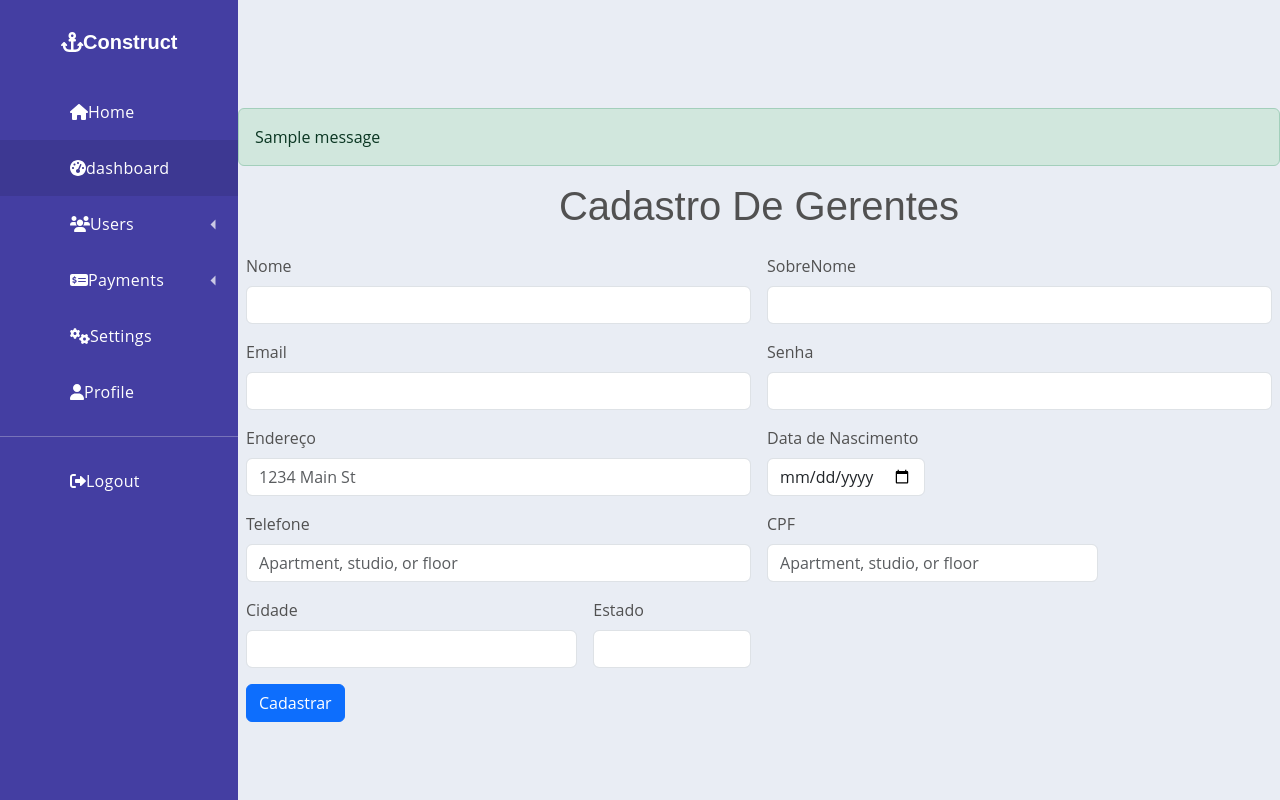
After one commit to Carlowww18/Construct, a Django app: page /area/gerente_form/ in a window 1280 px wide. The commit adds this page. Run offline with Django 5.2, Linux system fonts and the light colour scheme; a user stored in the database is signed in; tables that the repository leaves empty hold one stand-in row (values such as "Sample post"); one stand-in notice (Sample message) is shown.

Commit message:
atualizando

```diff
--- a/administracao/apps.py
+++ b/administracao/apps.py
@@ -4,3 +4,7 @@ from django.apps import AppConfig
 class AdministracaoConfig(AppConfig):
     default_auto_field = "django.db.models.BigAutoField"
     name = "administracao"
+
+
+    def ready(self):
+        import administracao.signals
--- a/administracao/models.py
+++ b/administracao/models.py
@@ -1,7 +1,24 @@
 from django.db import models
 from django.contrib.auth.models import AbstractUser
+from datetime import date
 
 class Users(AbstractUser):
-    choice_cargo = (('V', 'gerente'),
-                    ('G', 'gerente'))
-    cargo = models.CharField(max_length=1, choices=choice_cargo)
+    choice_cargo = (('V', 'Vendedor'),
+                    ('G', 'Gerente'))
+    cargo = models.CharField(max_length=1, choices=choice_cargo, blank=True)
+    nome = models.CharField(max_length=150, blank=True)
+    sobrenome = models.CharField(max_length=150, blank=True)
+    cpf = models.CharField(max_length=14, unique=True, verbose_name="CPF", blank=True)
+    telefone = models.CharField(max_length=15, verbose_name="Telefone", blank=True)
+    data_nascimento = models.DateField(null=True, blank=True, verbose_name="Data de Nascimento")
+    endereco = models.CharField(max_length=80, blank=True)
+    cidade = models.CharField(max_length=50, blank=True)
+    estado = models.CharField(max_length=50, blank=True)
+
+    @property
+    def idade(self):
+        if self.data_nascimento:
+            hoje = date.today()
+            return hoje.year - self.data_nascimento.year - (
+                (hoje.month, hoje.day) < (self.data_nascimento.month, self.data_nascimento.day)
+            )
--- /dev/null
+++ b/administracao/templates/gerente/gerente_form.html
@@ -0,0 +1,110 @@
+{% extends 'base.html' %}
+
+{% block head %}
+    Cadastro de Gerente
+{% endblock %}
+
+{% block body %}
+
+{% if messages %}
+<br>
+{% for message in messages  %}
+    <div class="alert {{ message.tags }}">
+        {{message}}
+    </div>
+{% endfor %}
+{% endif %}
+
+<form style='margin-left: 20px; margin: 0;' class="row g-3" method='POST' action="{% url 'gerente_form' %}">{% csrf_token %}
+    <div class='container' style='text-align: center;'>
+        <h1>Cadastro De Gerentes</h1>
+    </div>
+    <div class="col-md-6">
+      <label for="inputEmail4" class="form-label">Nome</label>
+      <input type="text" name='nome' class="form-control" id="inputEmail4">
+    </div>
+    <div class="col-md-6">
+      <label for="inputEmail4" class="form-label">SobreNome</label>
+      <input type="text" name='sobrenome' class="form-control" id="inputEmail4">
+    </div>
+    <div class="col-md-6">
+      <label for="inputEmail4" class="form-label">Email</label>
+      <input type="email" name='email' class="form-control" id="inputEmail4">
+    </div>
+    <div class="col-md-6">
+      <label for="inputPassword4" class="form-label">Senha</label>
+      <input type="password" name='senha' class="form-control" id="inputPassword4">
+    </div>
+    <div class="col-6">
+      <label for="inputAddress" class="form-label">Endereço</label>
+      <input type="text" name='endereco' class="form-control" id="inputAddress" placeholder="1234 Main St">
+    </div>
+    <div class="col-2">
+      <label for="inputAddress" class="form-label">Data de Nascimento</label>
+      <input type="date" name='data_nascimento' class="form-control" id="inputAddress" placeholder="1234 Main St">
+    </div>
+    <div class="col-6">
+      <label for="inputAddress2" class="form-label">Telefone</label>
+      <input type="text" name='telefone' class="form-control" id="id_telefone" maxlength="15" placeholder="Apartment, studio, or floor">
+    </div>
+    <div class="col-4">
+      <label for="inputAddress2" class="form-label">CPF</label>
+      <input type="text" name='cpf' class="form-control" id="id_cpf" maxlength="14" placeholder="Apartment, studio, or floor">
+    </div>
+    <div class="col-md-4">
+      <label for="inputCity" class="form-label">Cidade</label>
+      <input type="text" name='cidade' class="form-control" id="inputCity">
+    </div>
+    <div class="col-md-2">
+      <label for="inputZip" class="form-label">Estado</label>
+      <input type="text" name='estado' class="form-control" id="inputZip">
+    </div>
+    <div class="col-12">
+      <button type="submit" class="btn btn-primary">Cadastrar</button>
+    </div>
+</form>
+<script>
+    /* Máscaras CPF */
+    const input = document.getElementById("id_cpf");
+
+    input.addEventListener("keyup", formatarCPF);
+
+    function formatarCPF(e){
+
+    var v=e.target.value.replace(/\D/g,"");
+
+    v=v.replace(/(\d{3})(\d)/,"$1-$2");
+
+    v=v.replace(/(\d{3})(\d)/,"$1-$2");
+
+    v=v.replace(/(\d{3})(\d{1,2})$/,"$1-$2");
+
+    e.target.value = v;
+
+    }
+
+    /* Máscaras TELEFONE */
+    function mascara(o,f){
+        v_obj=o
+        v_fun=f
+        setTimeout("execmascara()",1)
+    }
+    function execmascara(){
+        v_obj.value=v_fun(v_obj.value)
+    }
+    function mtel(v){
+        v=v.replace(/\D/g,""); //Remove tudo o que não é dígito
+        v=v.replace(/^(\d{2})(\d)/g,"($1)$2 "); //Coloca parênteses em volta dos dois primeiros dígitos
+        v=v.replace(/(\d)(\d{4})$/,"$1-$2"); //Coloca hífen entre o quarto e o quinto dígitos
+        return v;
+    }
+    function id( el ){
+        return document.getElementById( el );
+    }
+    window.onload = function(){
+        id('id_telefone').onkeyup = function(){
+            mascara( this, mtel );
+        }
+    }
+</script>
+{% endblock  %}
--- a/administracao/templates/login.html
+++ b/administracao/templates/login.html
@@ -23,8 +23,8 @@
                 </div>
 
                 <div class="mb-3">
-                  <input type="text" class="form-control" name="username" id="Username" aria-describedby="emailHelp"
-                    placeholder="User Name">
+                  <input type="text" class="form-control" name="email" id="Username" aria-describedby="emailHelp"
+                    placeholder="E-mail">
                 </div>
                 <div class="mb-3">
                   <input type="password" class="form-control" name="senha" id="password" placeholder="password">
--- a/administracao/urls.py
+++ b/administracao/urls.py
@@ -3,6 +3,11 @@ from . import views
 
 urlpatterns = [
     path('admin/', views.admin, name='admin'),
-    path('login', views.login, name='login'),
-    path('logotu', views.logout, name='logout')
+    path('login/', views.login, name='login'),
+    path('logout/', views.logout, name='logout'),
+
+    #GERENTE
+    path('gerente/', views.gerente, name='gerente'),
+    path('gerente_form/', views.gerente_form, name='gerente_form'),
+    path('gerente_delete/<int:id>', views.gerente_delete, name='gerente_delete'),
 ]
--- a/administracao/views.py
+++ b/administracao/views.py
@@ -1,10 +1,60 @@
-from django.shortcuts import render, redirect
+from django.shortcuts import render, redirect, get_object_or_404
 from rolepermissions.decorators import has_permission_decorator
 from . models import Users
 from django.urls import reverse
 from django.contrib import messages, auth
 from django.http import HttpResponse
+from django.contrib.auth.decorators import login_required
 
+def gerente(request):
+    gerentes = Users.objects.filter(cargo='G')
+    if request.method == 'GET':
+        return render(request, 'gerente/gerente.html', {'gerentes': gerentes})
+
+@has_permission_decorator('cadastrar_gerente')
+def gerente_form(request):
+    if request.method == 'GET':
+        if request.user.is_authenticated:
+            return render(request, 'gerente/gerente_form.html')
+        else:
+            return redirect(reverse('login'))
+    elif request.method == 'POST':
+        nome = request.POST.get('nome')
+        sobrenome = request.POST.get('sobrenome')
+        email = request.POST.get('email')
+        senha = request.POST.get('senha')
+        endereco = request.POST.get('endereco')
+        data_nascimento = request.POST.get('data_nascimento')
+        telefone = request.POST.get('telefone')
+        cpf = request.POST.get('cpf')
+        cidade = request.POST.get('cidade')
+        estado = request.POST.get('estado')
+
+        user = Users.objects.filter(email=email)
+        if user.exists():
+            return HttpResponse('E-mail já existente')
+
+        user = Users.objects.create_user(username=email,
+                                         first_name=nome,
+                                        last_name=sobrenome,
+                                        email=email,
+                                        password=senha,
+                                        endereco=endereco,
+                                        data_nascimento=data_nascimento,
+                                        telefone=telefone,
+                                        cpf=cpf,
+                                        cidade=cidade,
+                                        estado=estado,
+                                        cargo='G')
+        messages.add_message(request, messages.SUCCESS, 'Gerente cadastrado com sucesso')
+        return render(request, 'gerente/gerente_form.html')
+
+@has_permission_decorator('cadastrar_gerente')
+def gerente_delete(request, id):
+    gerente = get_object_or_404(Users, id=id)
+    gerente.delete()
+    messages.add_message(request, messages.SUCCESS, 'Gerente excluído com sucesso')
+    return redirect(reverse('gerente'))
 
 def login(request):
     if request.method == 'GET':
@@ -12,10 +62,10 @@ def login(request):
             return redirect(reverse('admin'))
         return render(request, 'login.html')
     elif request.method == 'POST':
-        username = request.POST.get('username')
+        email = request.POST.get('email')
         senha = request.POST.get('senha')
 
-        user = auth.authenticate(username=username, password=senha)
+        user = auth.authenticate(username=email, password=senha)
 
         if not user:
             return HttpResponse('Usuário inválido')
@@ -26,5 +76,6 @@ def logout(request):
     request.session.flush()
     return redirect(reverse('login'))
 
+@login_required(login_url='login', redirect_field_name='next')
 def admin(request):
     return render(request, 'base.html')
--- a/templates/base.html
+++ b/templates/base.html
@@ -4,7 +4,13 @@
 <head>
     <meta charset="UTF-8">
     <meta name="viewport" content="width=device-width, initial-scale=1.0">
-    <title>Área administrativa</title>
+
+    <title>
+        {% block title %}
+            Área administrativa
+        {% endblock %}
+    </title>
+
     <!-- Bootstrap CSS -->
     <link href="https://cdn.jsdelivr.net/npm/bootstrap@5.3.1/dist/css/bootstrap.min.css" rel="stylesheet">
 
@@ -25,9 +31,9 @@
                     href="#" class="dashboard-nav-item active"><i class="fas fa-tachometer-alt"></i> dashboard
             </a>
                 <div class='dashboard-nav-dropdown'><a href="#!" class="dashboard-nav-item dashboard-nav-dropdown-toggle"><i
-                        class="fas fa-users"></i> Usuários</a>
+                        class="fas fa-users"></i> Users </a>
                     <div class='dashboard-nav-dropdown-menu'>
-                        <a href="#" class="dashboard-nav-dropdown-item">Gerente</a><a
+                        <a href="{% url 'gerente' %}" class="dashboard-nav-dropdown-item">Gerente</a><a
                             href="#"
                             class="dashboard-nav-dropdown-item">Vendedor</a><a
                             href="#" class="dashboard-nav-dropdown-item">Cliente</a>
@@ -48,6 +54,7 @@
             </nav>
         </div>
         <div class='dashboard-app'>
+            {% block body %}
             <header class='dashboard-toolbar'><a href="#!" class="menu-toggle"><i class="fas fa-bars"></i></a></header>
             <div class='dashboard-content'>
                 <div class='container'>
@@ -61,6 +68,7 @@
                     </div>
                 </div>
             </div>
+            {% endblock %}
         </div>
     </div>
     <script src="https://code.jquery.com/jquery-3.6.4.min.js"></script>
--- a/templates/static/css/base.css
+++ b/templates/static/css/base.css
@@ -436,3 +436,27 @@ h1, .h1 {
         left: 0;
     }
 }
+
+.menu-toggle {
+  display: none;
+}
+
+@media (max-width: 768px) {
+
+    .dashboard-nav.active {
+      transform: translateX(0); /* Mostra a barra lateral quando ativa */
+    }
+
+    .content {
+      margin-left: 0; /* Remove o espaço para a barra lateral */
+    }
+
+    .menu-toggle {
+      display: inline-block; /* Mostra o botão nos dispositivos móveis */
+      cursor: pointer;
+      padding: 10px;
+      color: #fff;
+      background-color: #3498db;
+      border-radius: 5px;
+    }
+  }
--- a/teste/roles.py
+++ b/teste/roles.py
@@ -4,6 +4,7 @@ class Gerente(AbstractUserRole):
     available_permissions ={
         'cadastrar_produtos': True,
         'liberar_descontos': True,
+        'cadastrar_gerente': True,
         'cadastrar_vendedor': True,
         'cadastrar_cliente': True
     }
```
Also changed, not shown: administracao/templates/gerente/gerente.html (added, +78 -0 lines), administracao/migrations/0001_initial.py, administracao/migrations/0002_users_idade.py (added), administracao/migrations/0003_remove_users_idade.py (added), administracao/templates/cadastrar_vendedor.html (deleted), db.sqlite3.
